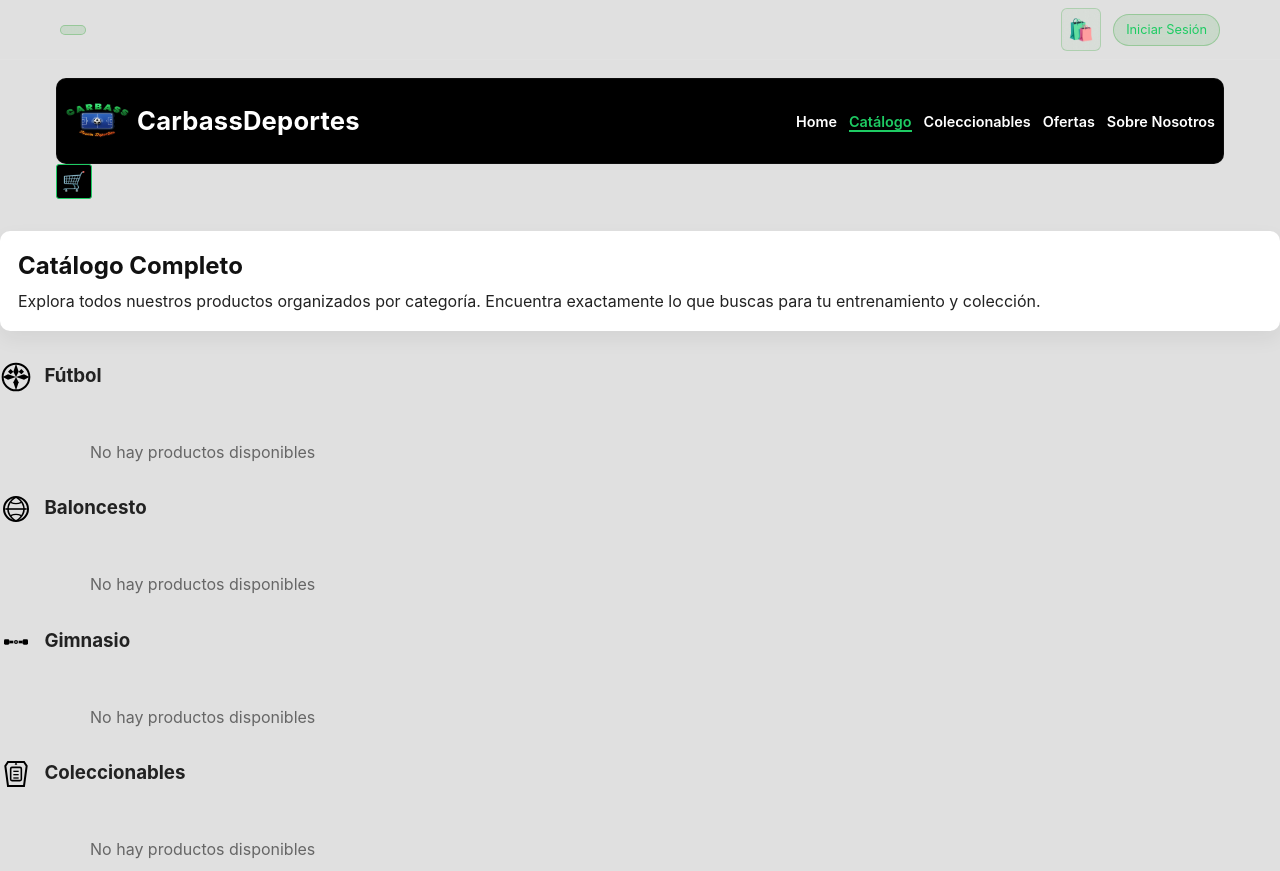
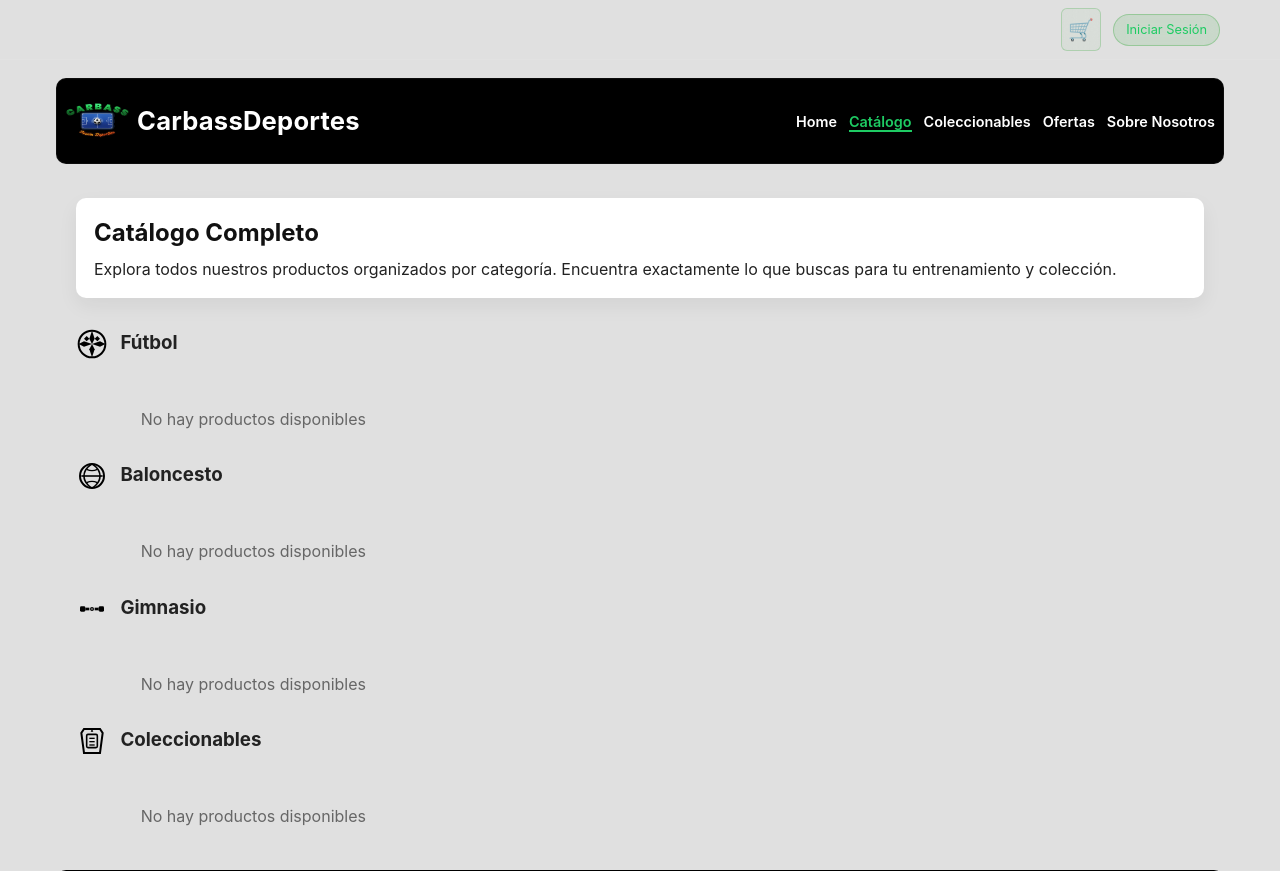
Before and after one commit to bercun/carbassdeportes, a PHP site: page /catalogo.html in a window 1280 px wide. Shown: the top 871 px of the page. Run offline with PHP 8.4, Linux system fonts and the light colour scheme; data that the repository does not hold is empty.

Commit message:
estilos de catalogo fix y inicio de seccion

```diff
--- a/admin.html
+++ b/admin.html
@@ -10,7 +10,7 @@
   <!-- Barra superior sticky para usuario -->
   <div class="user-bar">
     <div class="user-bar-content">
-      <div class="user-info">
+      <div class="user-info hidden">
         <span id="user-name" class="user-name"></span>
       </div>
       <div class="user-actions">
--- a/auth-check-php.js
+++ b/auth-check-php.js
@@ -11,6 +11,7 @@ async function checkAuth() {
     console.log('🔍 Estado de autenticación:', data.logged_in ? 'Usuario logueado' : 'No hay usuario');
 
     const userNameElement = document.getElementById('user-name');
+    const userInfoContainer = document.querySelector('.user-info');
     const logoutBtn = document.getElementById('logout-btn');
     const loginBtn = document.getElementById('login-btn');
     const adminLink = document.getElementById('admin-link');
@@ -19,7 +20,10 @@ async function checkAuth() {
       userSession = data.user;
       console.log('✅ Usuario autenticado:', userSession.email);
 
-      // Mostrar nombre del usuario
+      // Mostrar contenedor de usuario y nombre
+      if (userInfoContainer) {
+        userInfoContainer.classList.remove('hidden');
+      }
       if (userNameElement) {
         userNameElement.textContent = userSession.nombre || userSession.email.split('@')[0];
       }
@@ -44,7 +48,10 @@ async function checkAuth() {
       console.log('❌ No hay usuario autenticado');
       userSession = null;
 
-      // Ocultar nombre de usuario
+      // Ocultar contenedor de usuario y limpiar nombre
+      if (userInfoContainer) {
+        userInfoContainer.classList.add('hidden');
+      }
       if (userNameElement) {
         userNameElement.textContent = '';
       }
--- a/catalogo.html
+++ b/catalogo.html
@@ -10,12 +10,12 @@
   <!-- Barra superior sticky para usuario -->
   <div class="user-bar">
     <div class="user-bar-content">
-      <div class="user-info">
+      <div class="user-info hidden">
         <span id="user-name" class="user-name"></span>
       </div>
       <div class="user-actions">
         <a href="admin.html" id="admin-link" class="admin-btn hidden" title="Panel Admin">🛠️</a>
-        <a href="#" class="carrito" title="Carrito">🛍️</a>
+        <a href="#" class="carrito" title="Carrito">🛒</a>
         <button onclick="logout()" class="btn-logout hidden" id="logout-btn">Salir</button>
         <a href="login.html" class="btn-login hidden" id="login-btn">Iniciar Sesión</a>
       </div>
@@ -38,10 +38,6 @@
           <li><a href="index.html#sobre-nosotros">Sobre Nosotros</a></li>
         </ul>
       </nav>
-    </header>
-        <a href="login.html" class="btn-login hidden" id="login-btn">Iniciar Sesión</a>
-        <a href="#" class="carrito">🛒</a>
-      </div>
     </header>
 
     <main class="layout layout-single-column">
--- a/index.html
+++ b/index.html
@@ -10,7 +10,7 @@
   <!-- Barra superior sticky para usuario -->
   <div class="user-bar">
     <div class="user-bar-content">
-      <div class="user-info">
+      <div class="user-info hidden">
         <span id="user-name" class="user-name"></span>
       </div>
       <div class="user-actions">
--- a/styles.css
+++ b/styles.css
@@ -53,6 +53,7 @@
   display: flex;
   align-items: center;
   gap: 12px;
+  margin-left: auto;
 }
 
 .user-actions .admin-btn {
@@ -808,7 +809,14 @@ footer{
 }
 /* Estilos para página de catálogo */
 .layout-single-column {
-  grid-template-columns: 1fr;
+  display: block;
+  max-width: 1400px;
+  margin: 0 auto;
+  padding: 20px;
+}
+
+.layout-single-column section {
+  width: 100%;
 }
 
 .section-title {
```
